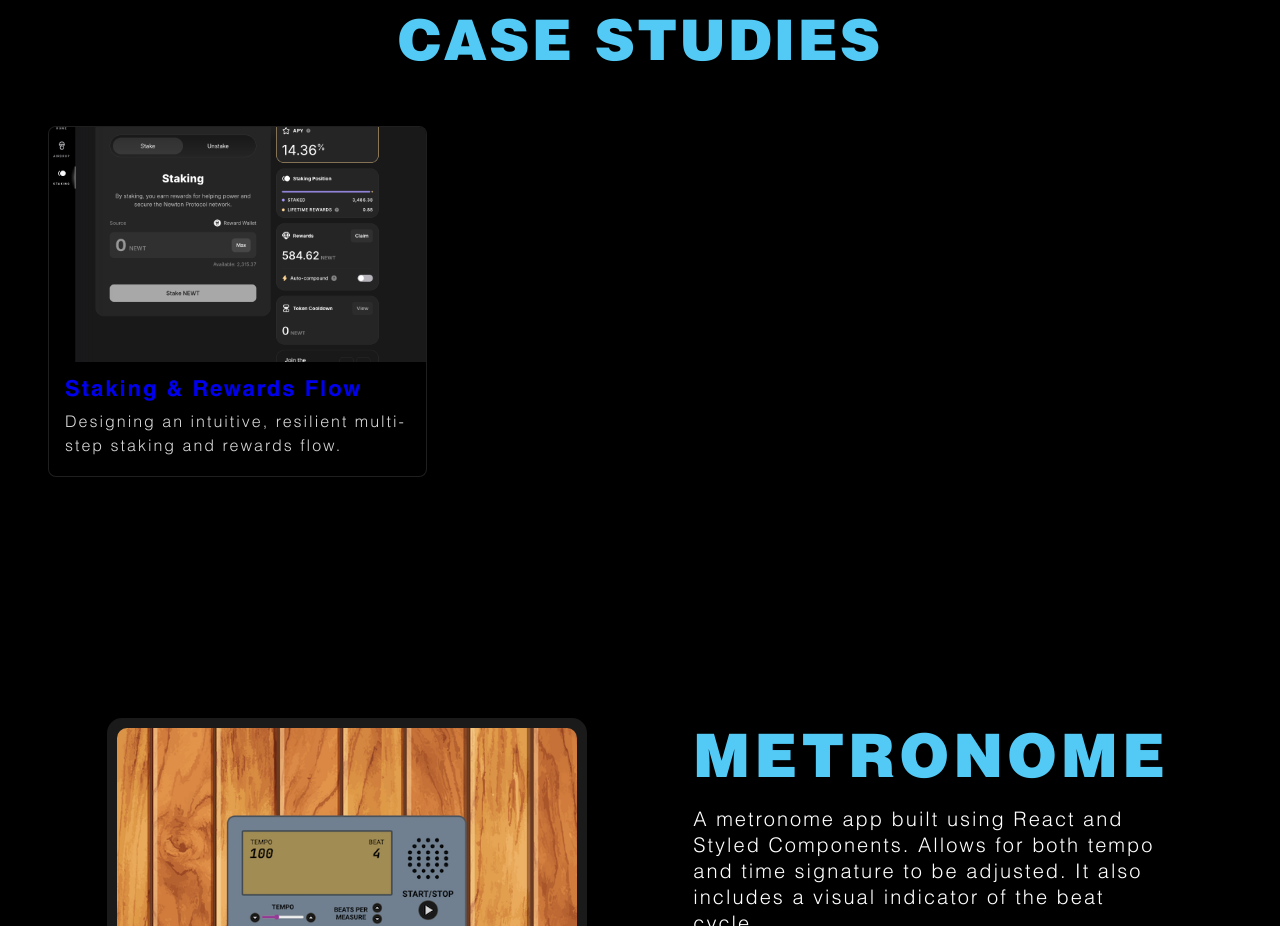
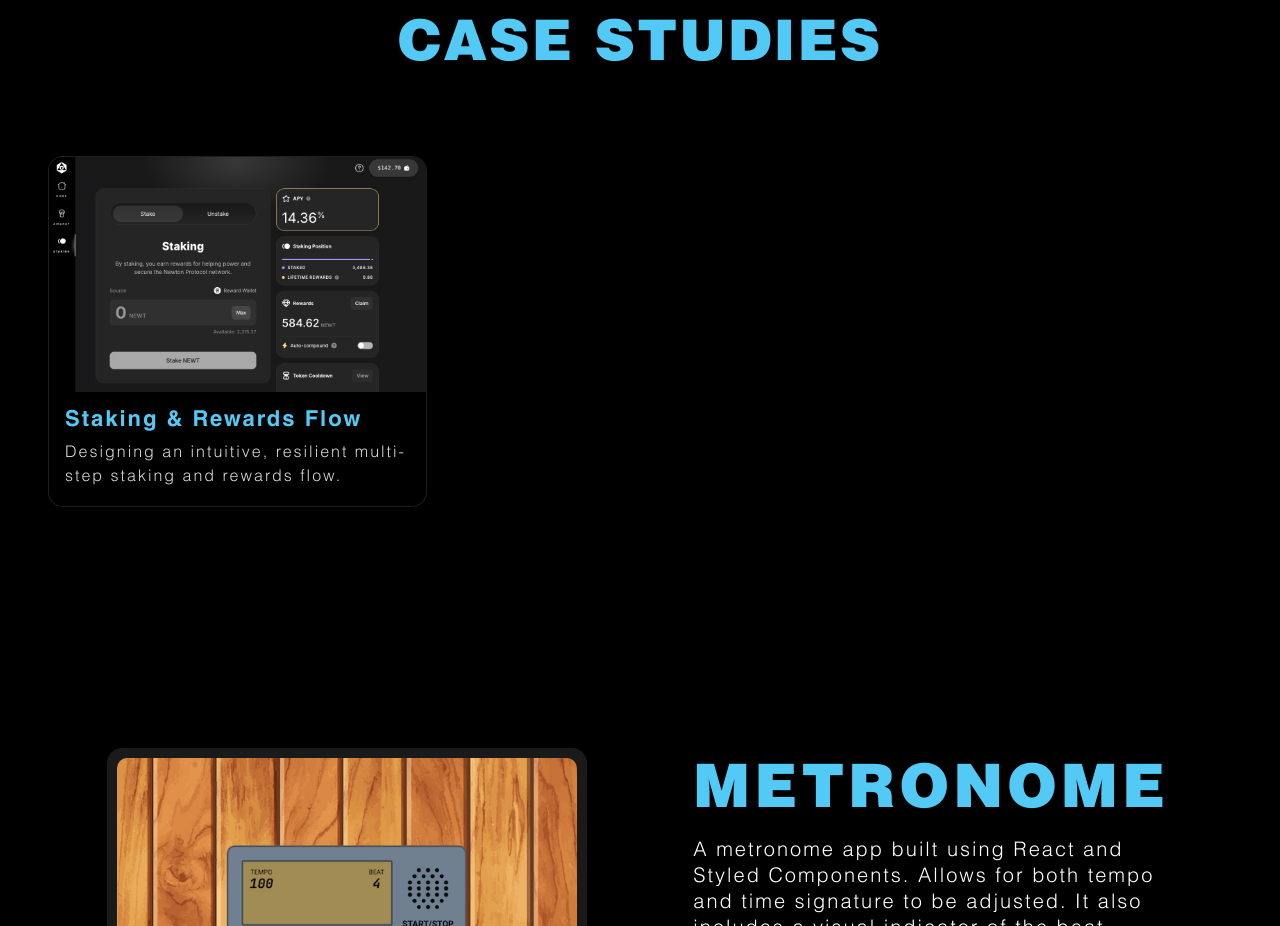
Before and after one commit to joshuascan/personal-portfolio, a Next.js app: page / in a window 1280 px wide. Shown: the part 1760-2686 px from the top of the page. Built offline with nearby package versions, Linux system fonts and the light colour scheme.

Commit message:
style tweaks

```diff
--- a/src/components/CaseStudies/CaseStudiesStyles.js
+++ b/src/components/CaseStudies/CaseStudiesStyles.js
@@ -6,7 +6,7 @@ export const CaseStudiesWrapper = styled.div`
   display: grid;
   grid-template-columns: repeat(3, 1fr);
   gap: 2.4rem;
-  margin: 2rem 0 5rem 0;
+  margin: 5rem 0;
 
   @media ${({ theme }) => theme.breakpoints.lg} {
     grid-template-columns: repeat(2, 1fr);
@@ -23,15 +23,10 @@ export const Card = styled.a`
   flex-direction: column;
   background: ${({ theme }) => theme.colors.background};
   border: 1px solid rgba(255, 255, 255, 0.12);
-  border-radius: 8px;
+  border-radius: 15px;
   overflow: hidden;
   text-decoration: none;
-  transition: transform 200ms ease, box-shadow 200ms ease;
-
-  &:hover {
-    transform: translateY(-4px);
-    box-shadow: 0 10px 24px rgba(0, 0, 0, 0.15);
-  }
+  color: inherit;
 `;
 
 export const ImgContainer = styled.div`
@@ -43,6 +38,7 @@ export const ImgContainer = styled.div`
 
 export const Img = styled(Image)`
   object-fit: cover;
+  object-position: top center;
 `;
 
 export const CardContent = styled.div`
@@ -57,6 +53,7 @@ export const Title = styled.h3`
   font-weight: 700;
   line-height: 1.2;
   font-family: ${({ theme }) => theme.fonts.bold};
+  color: ${({ theme }) => theme.colors.primary};
 `;
 
 export const Excerpt = styled.p`
```
